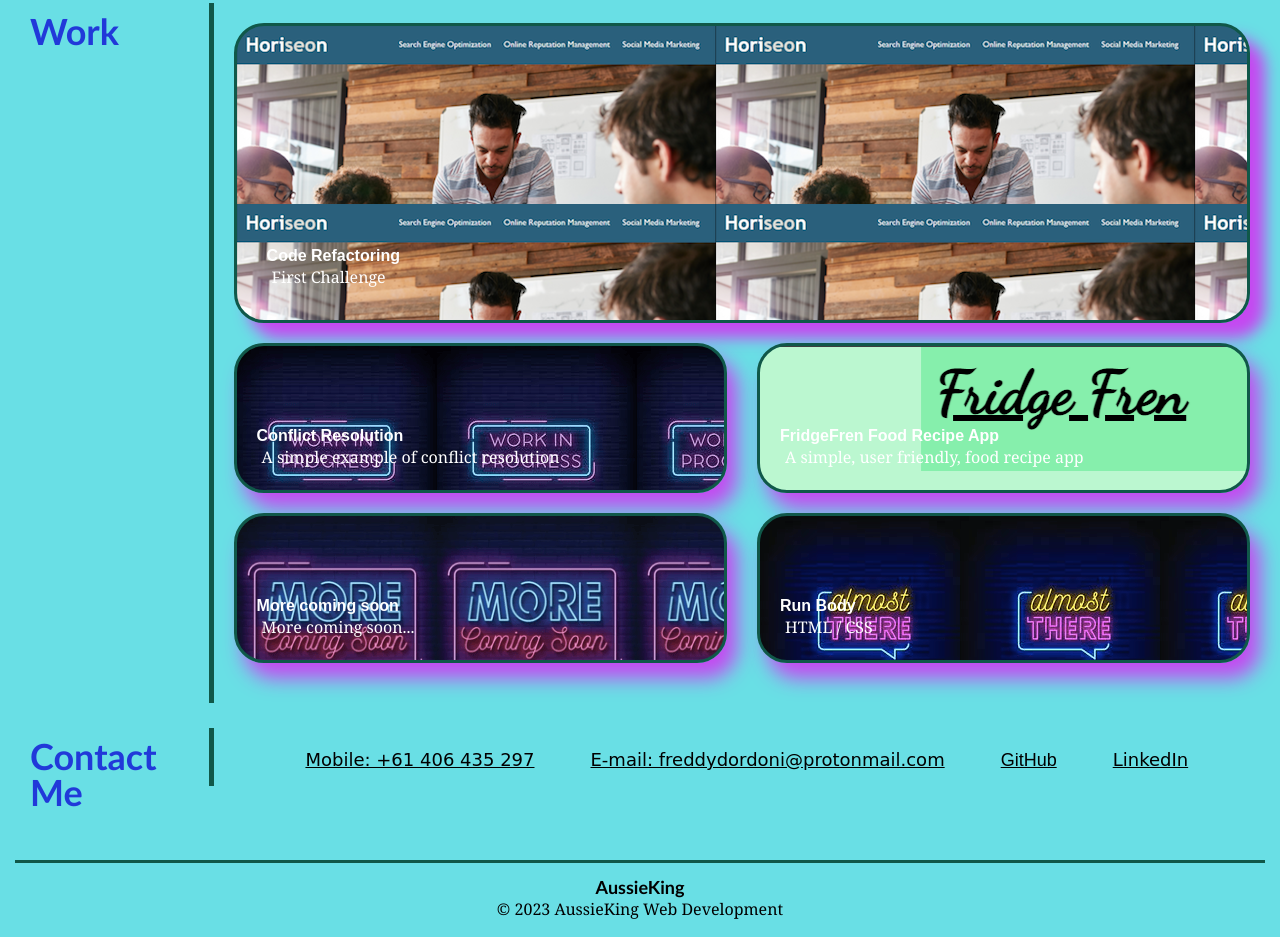
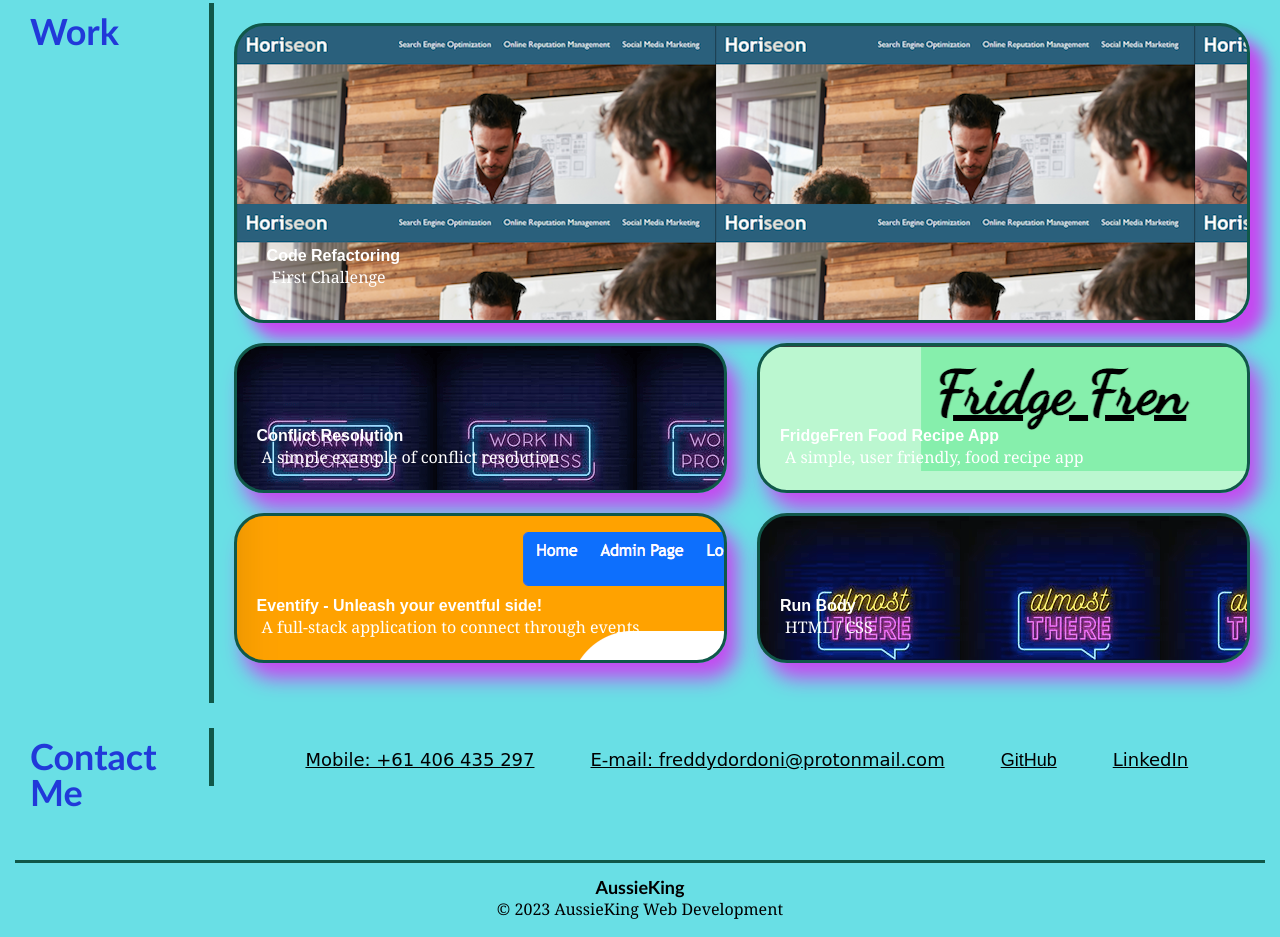
Before and after one commit to AussieKing/AussieKing-portfolio, a plain HTML site: page index.html in a window 1280 px wide. Shown: the part 451-1388 px from the top of the page. Drawn offline with Linux system fonts and the light colour scheme.

Commit message:
adding Eventify to portfolio

```diff
--- a/index.html
+++ b/index.html
@@ -55,10 +55,10 @@
                                     <h4>FridgeFren Food Recipe App</h4>
                                     <p>A simple, user friendly, food recipe app</p>
                                 </div>
-                                <div class="more-coming-soon">
-                                    <a href="https://github.com/AussieKing" alt="My first challenge" class="smaller-background"></a>
-                                    <h4>More coming soon</h4>
-                                    <p>More coming soon...</p>
+                                <div class="Eventify">
+                                    <a href="https://github.com/AussieKing/eventify" alt="My first Full-Stack challenge" class="smaller-background"></a>
+                                    <h4>Eventify - Unleash your eventful side!</h4>
+                                    <p>A full-stack application to connect through events.</p>
                                 </div>
                                 <div class="run-boddy">
                                     <a href="https://github.com/AussieKing" alt="My first challenge" class="smaller-background"></a>
--- a/style.css
+++ b/style.css
@@ -225,7 +225,7 @@ section h3 {
     box-shadow: 10px 15px 20px var(--shadow);
 }
 
-.more-coming-soon {
+.Eventify {
     display: flex;
     width: 48.5%;
     height: 150px;
@@ -239,7 +239,7 @@ section h3 {
     margin-right: 1.5%;
     margin-bottom: 20px;
     color: var(--white);
-    background-image: url("../AussieKing-portfolio/assets/morecomingsoon.png");
+    background-image: url("../AussieKing-portfolio/assets/Eventify.png");
     box-shadow: 10px 15px 20px var(--shadow);
 }
 
```
Also changed, not shown: assets/Eventify.png (added), 1 other file.
